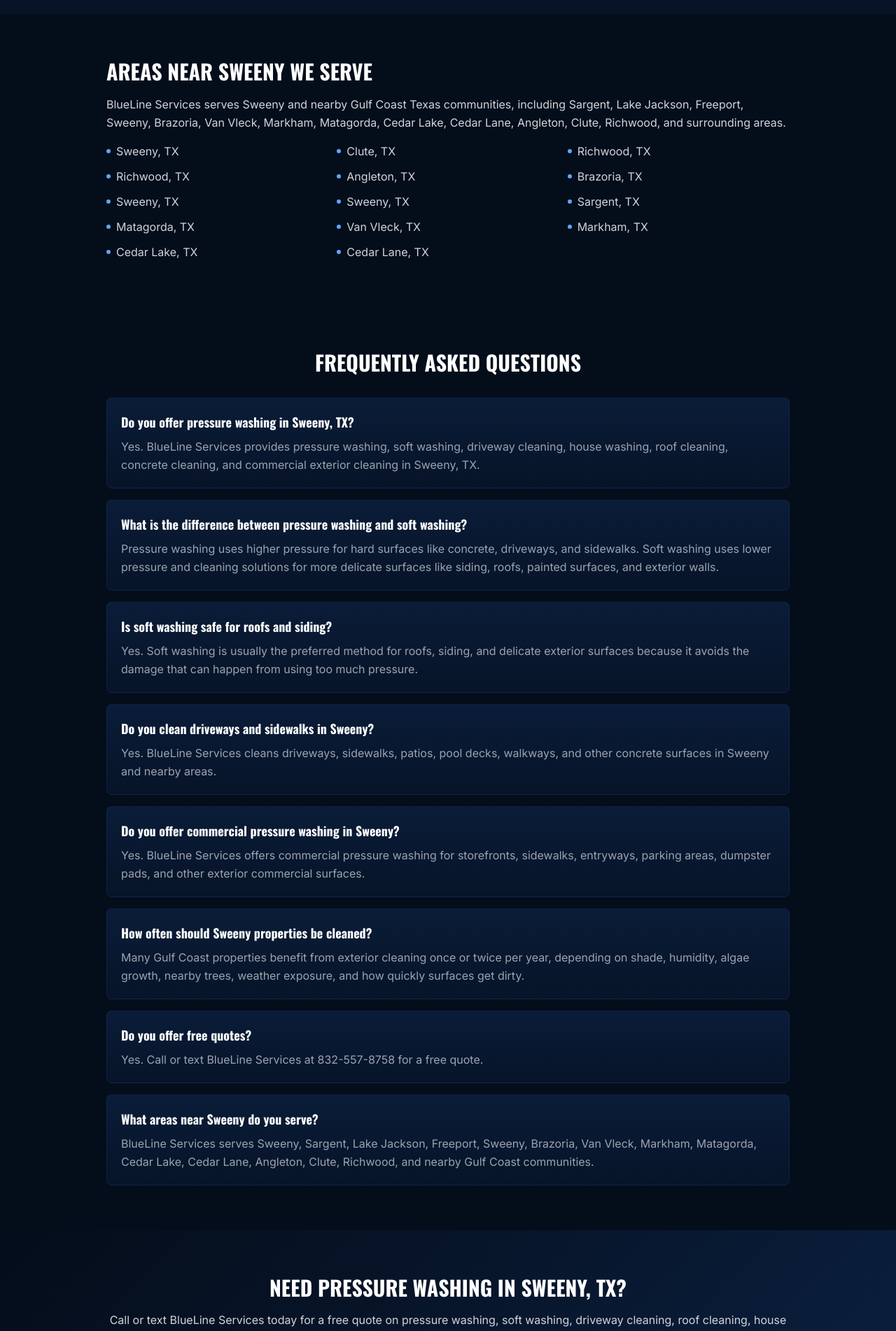
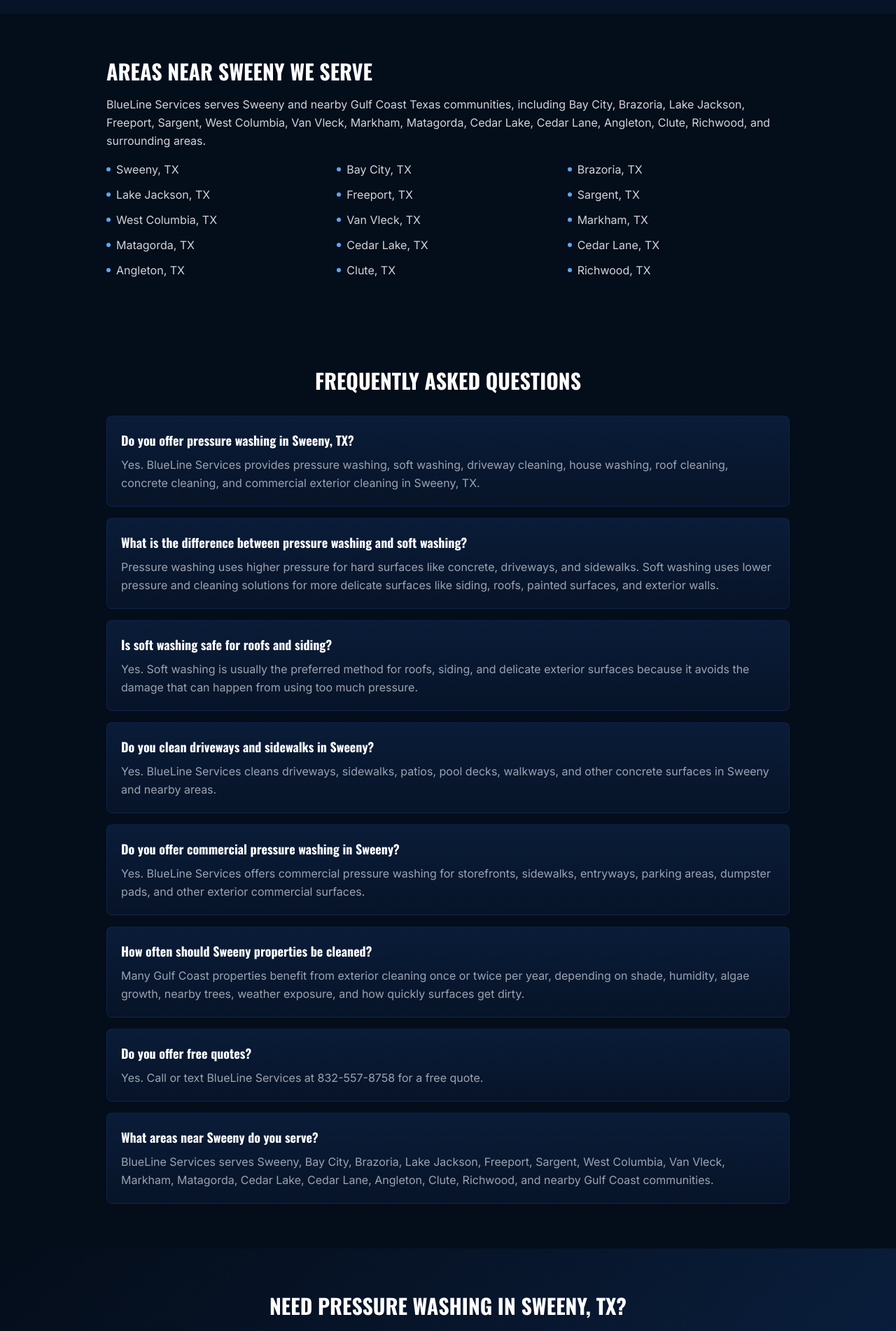
Before and after one commit to JDFerguson1989/blueline-services, a Next.js app: page /pressure-washing-sweeny-tx in a window 1280 px wide. Shown: the part 2520-4422 px from the top of the page at 70% size. Built offline with nearby package versions, Linux system fonts and the light colour scheme.

Commit message:
Rebuild and clean up Sweeny landing page

```diff
--- a/app/pressure-washing-sweeny-tx/page.tsx
+++ b/app/pressure-washing-sweeny-tx/page.tsx
@@ -76,7 +76,7 @@
   },
   {
     q: 'What areas near Sweeny do you serve?',
-    a: 'BlueLine Services serves Sweeny, Sargent, Lake Jackson, Freeport, Sweeny, Brazoria, Van Vleck, Markham, Matagorda, Cedar Lake, Cedar Lane, Angleton, Clute, Richwood, and nearby Gulf Coast communities.',
+    a: 'BlueLine Services serves Sweeny, Bay City, Brazoria, Lake Jackson, Freeport, Sargent, West Columbia, Van Vleck, Markham, Matagorda, Cedar Lake, Cedar Lane, Angleton, Clute, Richwood, and nearby Gulf Coast communities.',
   },
 ];
 
@@ -272,15 +272,25 @@
             Areas Near Sweeny We Serve
           </h2>
           <p className="text-gray-300 leading-relaxed mb-4">
-            BlueLine Services serves Sweeny and nearby Gulf Coast Texas communities, including Sargent, Lake Jackson, Freeport, Sweeny, Brazoria, Van Vleck, Markham, Matagorda, Cedar Lake, Cedar Lane, Angleton, Clute, Richwood, and surrounding areas.
+            BlueLine Services serves Sweeny and nearby Gulf Coast Texas communities, including Bay City, Brazoria, Lake Jackson, Freeport, Sargent, West Columbia, Van Vleck, Markham, Matagorda, Cedar Lake, Cedar Lane, Angleton, Clute, Richwood, and surrounding areas.
           </p>
           <div className="grid grid-cols-2 md:grid-cols-3 gap-3 text-gray-300">
             {[
-              'Sweeny, TX', 'Clute, TX', 'Richwood, TX',
-              'Richwood, TX', 'Angleton, TX', 'Brazoria, TX',
-              'Sweeny, TX', 'Sweeny, TX', 'Sargent, TX',
-              'Matagorda, TX', 'Van Vleck, TX', 'Markham, TX',
-              'Cedar Lake, TX', 'Cedar Lane, TX',
+              'Sweeny, TX',
+              'Bay City, TX',
+              'Brazoria, TX',
+              'Lake Jackson, TX',
+              'Freeport, TX',
+              'Sargent, TX',
+              'West Columbia, TX',
+              'Van Vleck, TX',
+              'Markham, TX',
+              'Matagorda, TX',
+              'Cedar Lake, TX',
+              'Cedar Lane, TX',
+              'Angleton, TX',
+              'Clute, TX',
+              'Richwood, TX',
             ].map((city) => (
               <div key={city} className="flex items-center gap-2">
                 <span className="w-1.5 h-1.5 bg-blue-400 rounded-full"></span>
@@ -336,7 +346,12 @@
             <a href="/" className="text-blue-400 hover:text-white transition-colors">Home</a>
             <span className="text-gray-600">|</span>
             <a href="/pressure-washing-sargent-tx" className="text-blue-400 hover:text-white transition-colors">Pressure Washing Sargent, TX</a>
-            <span className="text-gray-600">|</span>            <a href="/pressure-washing-lake-jackson-tx" className="text-blue-400 hover:text-white transition-colors">Pressure Washing Lake Jackson, TX</a>            <span className="text-gray-600">|</span>
+            <span className="text-gray-600">|</span>
+            <a href="/pressure-washing-lake-jackson-tx" className="text-blue-400 hover:text-white transition-colors">Pressure Washing Lake Jackson, TX</a>
+            <span className="text-gray-600">|</span>
+            <a href="/pressure-washing-freeport-tx" className="text-blue-400 hover:text-white transition-colors">Pressure Washing Freeport, TX</a>
+            <span className="text-gray-600">|</span>
+            <a href="/pressure-washing-bay-city-tx" className="text-blue-400 hover:text-white transition-colors">Pressure Washing Bay City, TX</a>
             <span className="text-gray-600">|</span>
             <a href="/pressure-washing-sweeny-tx" className="text-blue-400 hover:text-white transition-colors">Pressure Washing Sweeny, TX</a>
             <span className="text-gray-600">|</span>
```
